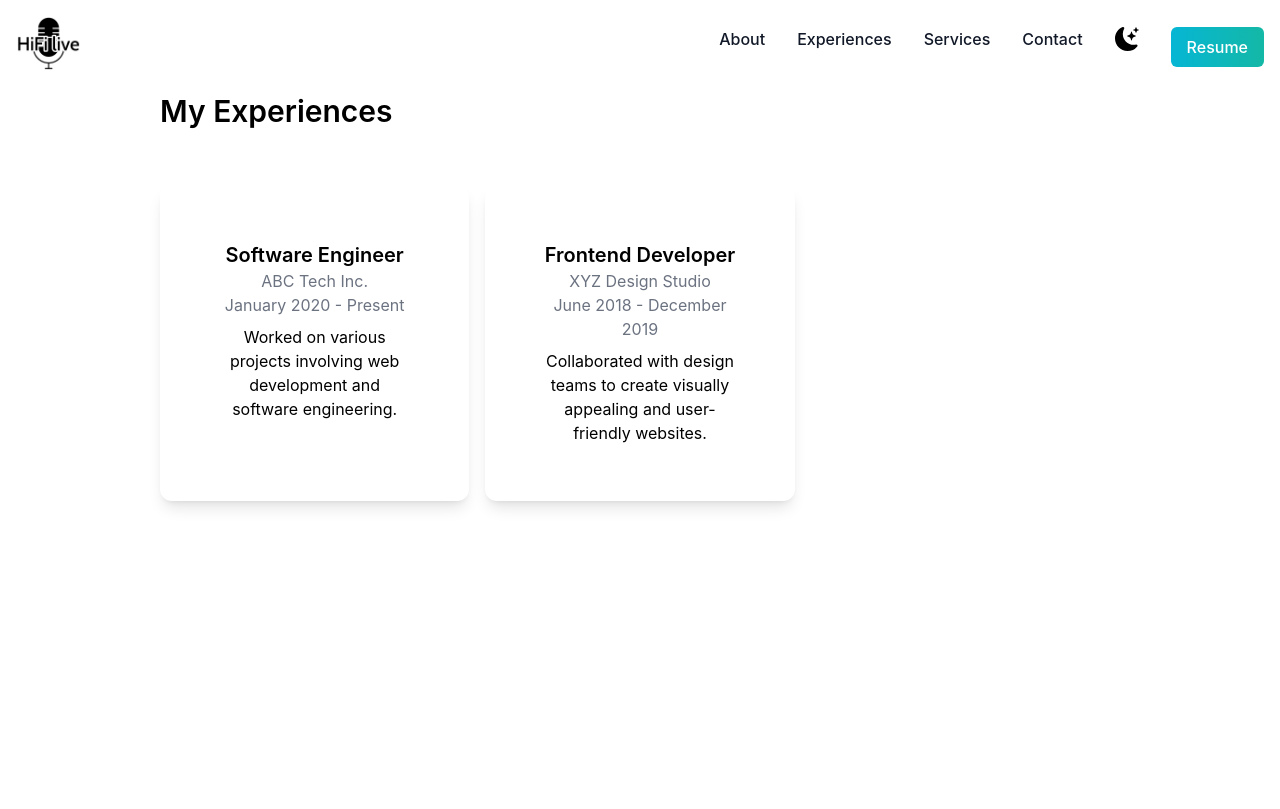
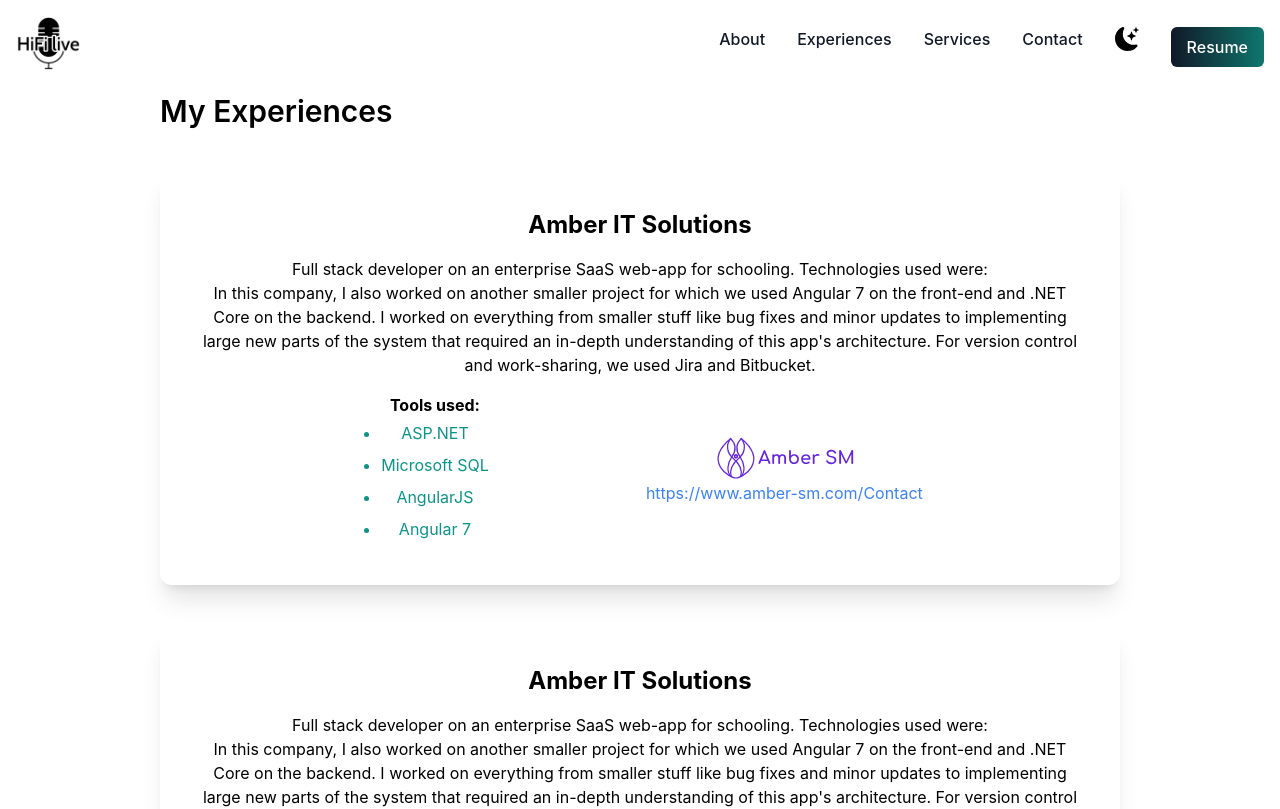
Before and after one commit to eJelicic/react-portfolio, a Next.js app: page /experiences in a window 1280 px wide. Shown: the top 809 px of the page. Built offline with nearby package versions, Linux system fonts and the light colour scheme.

Commit message:
card visuals updated

```diff
--- a/components/navbar.tsx
+++ b/components/navbar.tsx
@@ -41,7 +41,7 @@
                                 className="cursor-pointer text-2xl"
                             />
                         </li>
-                        <a className="bg-gradient-to-r from-cyan-500 to-teal-500 text-white px-4 py-2 rounded-md ml-8" href="#">
+                        <a className="bg-gradient-to-r from-gray-900 to-teal-700 text-white px-4 py-2 rounded-md ml-8" href="#">
                             Resume
                         </a>
                     </ul>
--- a/pages/experiences.tsx
+++ b/pages/experiences.tsx
@@ -1,42 +1,93 @@
 import Head from "next/head";
 import Navbar from '../components/navbar';
 import { useDarkMode } from '../components/darkModeProvider';
+import Image from "next/legacy/image";
+import amber from '../public/Amber-logo.svg';
 
 interface Experience {
     title: string;
     company: string;
     date: string;
-    description: string;
+    description: any;
 }
 
 function ExperienceCard({ title, company, date, description }: Experience) {
     return (
-        <div className="text-center shadow-lg p-10 rounded-xl my-10 dark:text-white">
-            <div className="p-4">
-                <h2 className="text-xl font-semibold">{title}</h2>
-                <p className="text-gray-500">{company}</p>
-                <p className="text-gray-500">{date}</p>
-                <p className="mt-2">{description}</p>
+        <div className="text-center shadow-xl p-10 rounded-xl my-10 dark:text-white dark:bg-gradient-to-tl from-black">
+            <h3 className="font-bold text-2xl mb-4">Amber IT Solutions</h3>
+            <p>Full stack developer on an enterprise SaaS web-app for schooling. Technologies used were:</p>
+            <p>
+                In this company, I also worked on another smaller project for which we used Angular 7 on the front-end and .NET Core on the backend.
+                I worked on everything from smaller stuff like bug fixes and minor updates to implementing large new parts of the system that required an in-depth understanding of this app's architecture.
+                For version control and work-sharing, we used Jira and Bitbucket.
+            </p>
+
+            <div className="mt-4">
+                <div className="flex justify-evenly items-center">
+                    <div className="flex flex-col">
+                        <h3 className="ml-6 font-bold">Tools used:</h3>
+                        <ul className="list-disc ml-6">
+                            <li className="text-teal-600 py-1">ASP.NET</li>
+                            <li className="text-teal-600 py-1">Microsoft SQL</li>
+                            <li className="text-teal-600 py-1">AngularJS</li>
+                            <li className="text-teal-600 py-1">Angular 7</li>
+                        </ul>
+                    </div>
+                    <div className="flex flex-col">
+                        <Image src={amber} alt="Design" className="w-20 h-20" />
+                        <a
+                            href="https://www.amber-sm.com/Contact"
+                            target="_blank"
+                            rel="noopener noreferrer"
+                            className="text-blue-500 hover:underline"
+                        >
+                           https://www.amber-sm.com/Contact
+                        </a>
+                    </div>
+                </div>
             </div>
         </div>
+
     );
 }
 
 export default function ExperiencesPage() {
     const { darkMode, setDarkMode } = useDarkMode();
+
     const experiences = [
         {
-            title: 'Software Engineer',
-            company: 'ABC Tech Inc.',
-            date: 'January 2020 - Present',
-            description: 'Worked on various projects involving web development and software engineering.',
+            title: 'Full Stack Developer',
+            company: 'Amber IT Solutions',
+            date: 'May 31, 2018 - March 1, 2021',
+            description: (
+                <div>
+                    <p>Full stack developer on an enterprise SaaS web-app for schooling. Technologies used were:</p>
+                    <ul className='text-left' style={{ listStyle: 'disc', paddingLeft: '20px' }}>
+                        <li>Microsoft .NET on the backend</li>
+                        <li>Microsoft SQL Database</li>
+                        <li>AngularJS on the frontend</li>
+                    </ul>
+                    <p>
+                        In this company, I also worked on another smaller project for which we used Angular 7 on the front-end and .NET Core on the backend.
+                        I worked on everything from smaller stuff like bug fixes and minor updates to implementing large new parts of the system that required an in-depth understanding of this app's architecture.
+                        For version control and work-sharing, we used Jira and Bitbucket.
+                    </p>
+                </div>
+            ),
         },
         {
             title: 'Frontend Developer',
             company: 'XYZ Design Studio',
             date: 'June 2018 - December 2019',
-            description: 'Collaborated with design teams to create visually appealing and user-friendly websites.',
-        }];
+            description: (
+                <p>
+                    Collaborated with design teams to create visually appealing and user-friendly websites.
+                </p>
+            ),
+        },
+        // Add more experiences as needed
+    ];
+
     return (
         <div className={darkMode ? "dark" : ""}>
             <Head>
@@ -48,7 +99,7 @@
             <main className="bg-white px-10 dark:bg-gray-900 md:px-20 lg:px-40 min-h-screen">
 
                 <h1 className="text-3xl font-semibold mb-4 dark:text-white">My Experiences</h1>
-                <div className="grid grid-cols-1 md:grid-cols-2 lg:grid-cols-3 gap-4">
+                <div className="max-w-screen-xl mx-auto mb-4">
                     {experiences.map((experience, index) => (
                         <ExperienceCard key={index} {...experience} />
                     ))}
```
Also changed, not shown: public/Amber-logo.svg (added).
